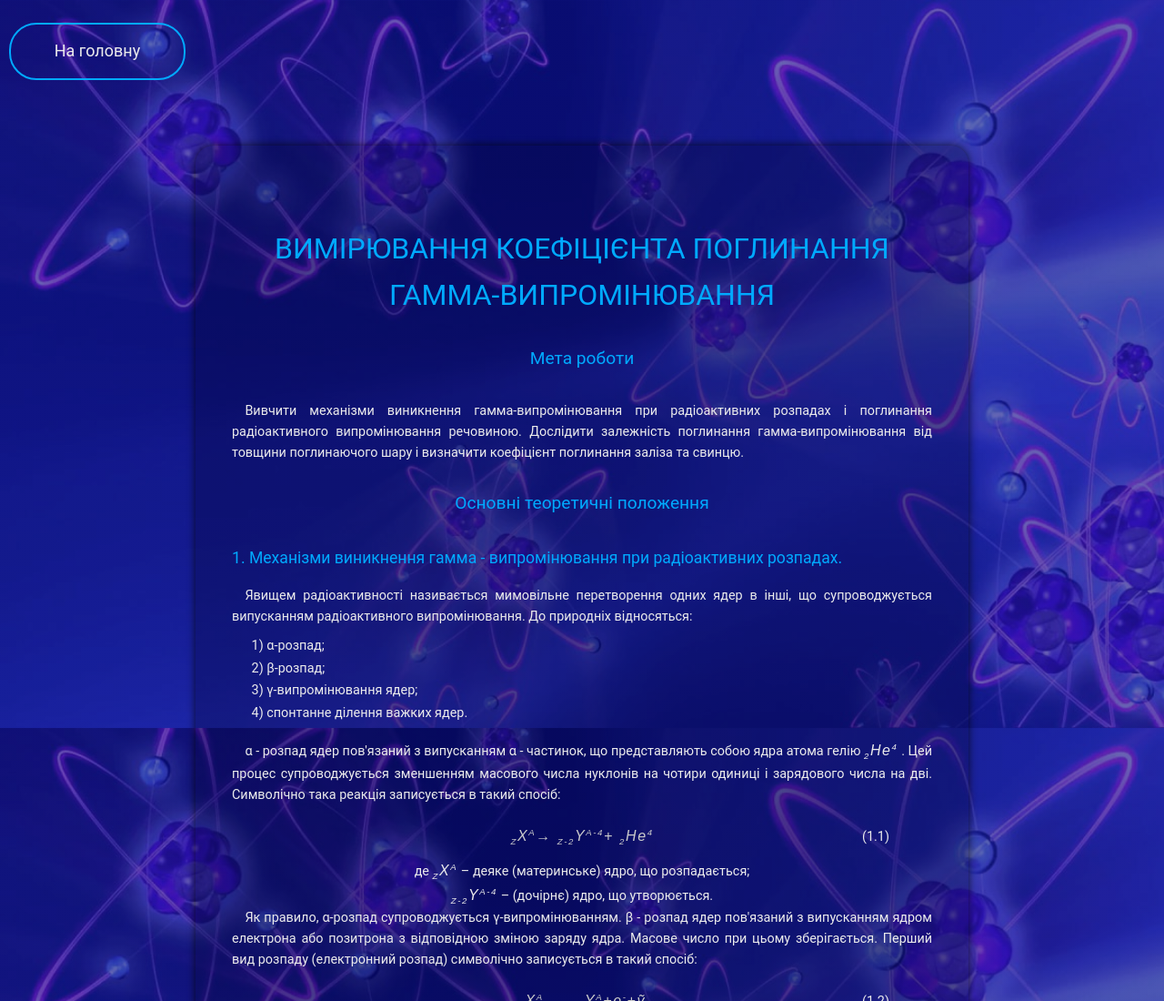
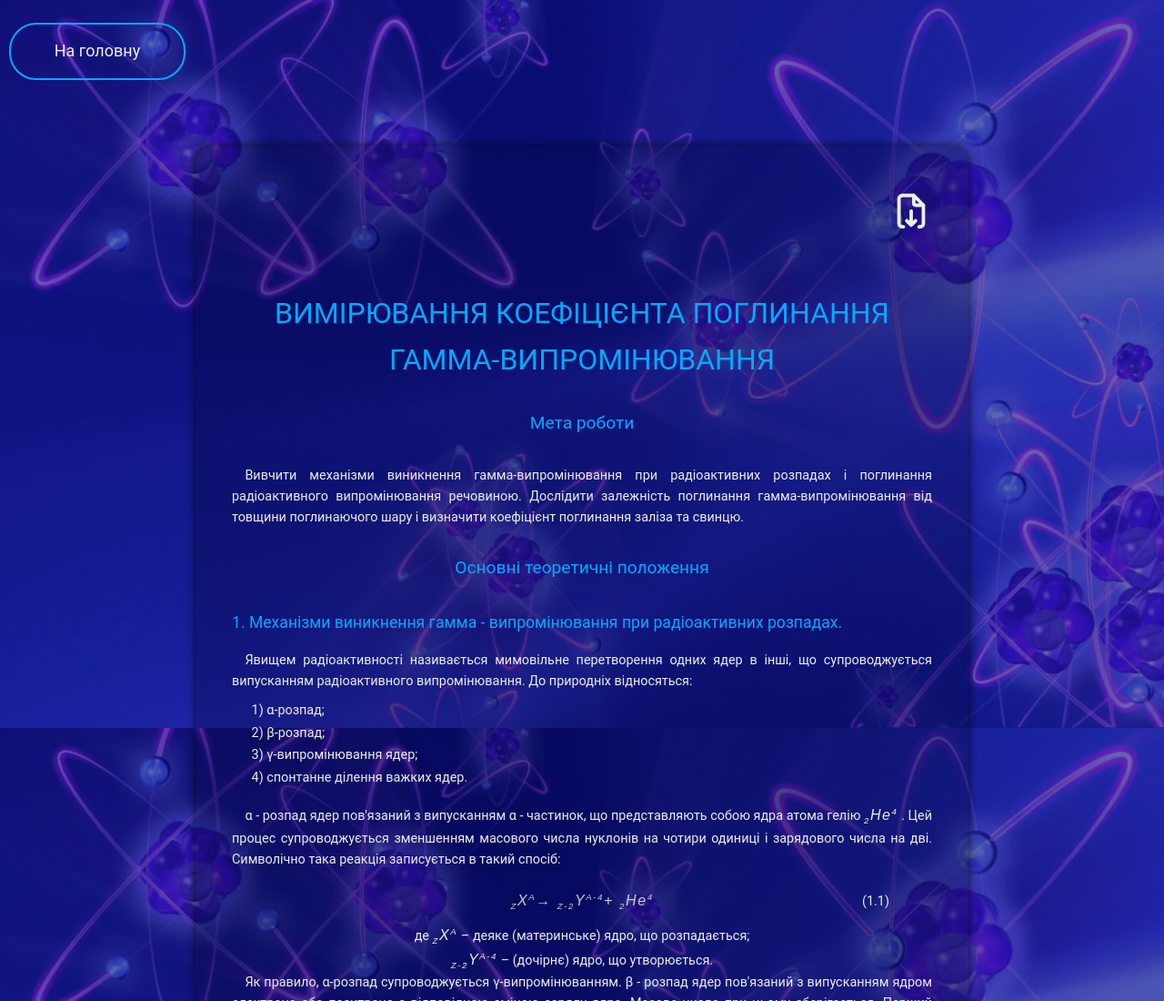
Before and after one commit to Andrey-SD/UMF-2000, a plain HTML site: page pages/theoretic.html in a window 1280 px wide. Shown: the top 1100 px of the page at 91% size. Drawn offline with Linux system fonts and the light colour scheme; a web font is replaced by a local one.

Commit message:
documents added

```diff
--- a/pages/theoretic.html
+++ b/pages/theoretic.html
@@ -17,6 +17,19 @@
     <nav><a href="../index.html" class="home-link menu-button">На головну</a></nav>
   </header>
   <div class="article-wrapper">
+    <div class="download-container">
+      <a href="../documents/lab90.doc" class="download-btn" download="">
+        <svg class="download-icon" width="64" height="64" viewBox="0 0 24 24" fill="none"
+          xmlns="http://www.w3.org/2000/svg">
+          <path
+            d="M13.5 3H12H7C5.89543 3 5 3.89543 5 5V19C5 20.1046 5.89543 21 7 21H7.5M13.5 3L19 8.625M13.5 3V7.625C13.5 8.17728 13.9477 8.625 14.5 8.625H19M19 8.625V9.75V12V19C19 20.1046 18.1046 21 17 21H16.5"
+            stroke="currentColor" stroke-width="2" stroke-linecap="round" stroke-linejoin="round" />
+          <path d="M12 12V20M12 20L9.5 17.5M12 20L14.5 17.5" stroke="currentColor" stroke-width="2"
+            stroke-linecap="round" stroke-linejoin="round" />
+        </svg>
+      </a>
+    </div>
+
     <h1 style="text-align: center; text-transform: uppercase;">вимірювання коефіцієнта поглинання
       <br>гамма-випромінювання
     </h1>
--- a/style/main.css
+++ b/style/main.css
@@ -20,13 +20,16 @@ body {
   background-color: rgba(3, 3, 129, 0.6);
 }
 
-.menu-button.home-link {
+header {
   position: absolute;
   top: 10px;
   left: 10px;
+  z-index: 1000;
+}
+
+.menu-button.home-link {
   width: 150px;
   text-align: center;
-  z-index: 1000;
 }
 
 .container {
@@ -90,15 +93,6 @@ footer {
   margin-top: 20px;
 }
 
-/* .author-container{
-margin-top: 50px;
-}
-
-.author-container p{
-  text-align: right;
-} */
-
-
 @font-face {
   font-family: Roboto;
   src: url(../font/Roboto/Roboto/Roboto-VariableFont_wdth\,wght.ttf)
--- a/style/theoretic.css
+++ b/style/theoretic.css
@@ -35,6 +35,27 @@ body {
   box-shadow: 0px 0px 10px 0px rgba(0, 0, 0, 0.75);
 }
 
+.download-container {
+  display: flex;
+  justify-content: end;
+}
+
+.download-btn {
+  width: 46px;
+}
+
+.download-icon {
+  width: 100%;
+  color: var(--font-color);
+}
+
+.download-btn,
+.download-btn:focus,
+.download-btn:active {
+  outline: none;
+  border: none;
+}
+
 .article-wrapper h1,
 .article-wrapper h2,
 .article-wrapper h3 {
@@ -54,8 +75,6 @@ body {
   text-align: left;
   margin-bottom: 1rem;
 }
-
-.article-wrapper p {}
 
 .article-wrapper .block {
   margin-bottom: 0.6rem;
@@ -173,6 +192,7 @@ footer {
   text-align: center;
   margin-bottom: 20px;
 }
+
 #theoretic-img>img {
   width: 60%;
 }
```
Also changed, not shown: pages/descriptoin.html (+12 -0 lines), pages/info.html (+12 -0 lines), pages/realization.html (+1 -0 lines), img/download.svg (added), 3 other files.
